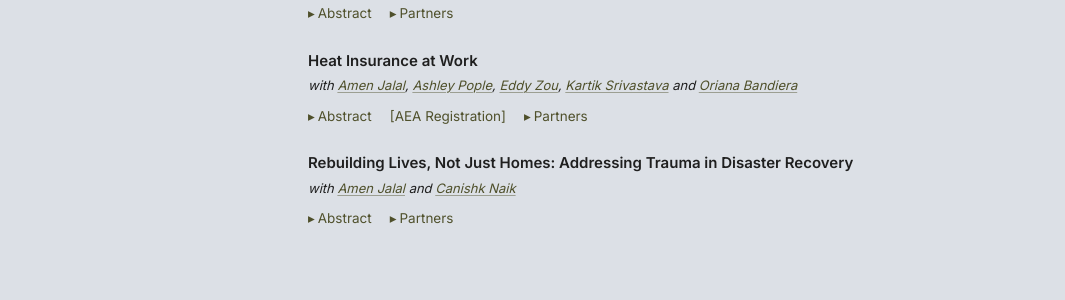
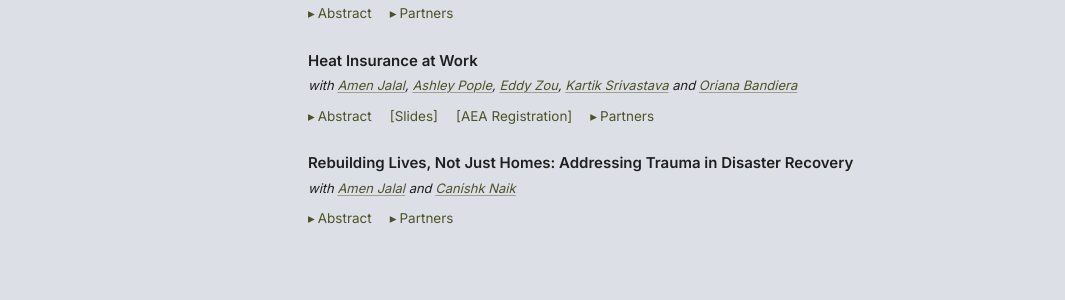
Before and after one commit to polsimpson/polsimpson.github.io, a Jekyll site: the page built from _pages/about.md, in a window 1280 px wide. Shown: the part 556-856 px from the top of the page, without its empty margins (96-1161 px from the left). Built offline with Jekyll 4.4.1, drawn with Linux system fonts in a browser that asks for light colours.

Commit message:
Heat Insurance: add [Slides] link
Co-Authored-By: Claude Opus 4.7 (1M context) <noreply@anthropic.com>

```diff
--- a/_pages/about.md
+++ b/_pages/about.md
@@ -71,6 +71,7 @@ I study how policy can help households and firms cope with and recover from extr
       <summary>Abstract</summary>
       <div class="content">Heatwaves, intensified by climate change, hit the poorest the hardest. Many are exposed to dangerous temperatures through outdoor work or limited access to adaptive resources. In 2024, 37 cities in India surpassed 45°C (113°F), and around 40,000 heat stroke cases were reported. How can social protection systems evolve to address the growing losses caused by extreme heat? We evaluate an innovative intervention in India that offers automatic daily wage payments to low-income workers when temperatures exceed a predetermined threshold. Developed by the Self Employed Women's Association (SEWA) — a union representing over 3 million informal workers — the scheme is the world's first parametric heat insurance product targeting earnings loss. We use a randomized encouragement design, incentivizing SEWA officers to promote enrollment in 2,821 treatment villages, while 2,821 control villages receive no targeted outreach. Panel survey data — combined with high-frequency measurement during the hot season — will allow us to estimate impacts on labor supply, financial decisions, health, consumption, and adaptive behavior. We also assess willingness to pay relative to actuarially fair pricing, providing evidence on the potential for commercial insurance-based heat protection.</div>
     </details>
+    <a class="action-link" href="https://amenjalal.com/docs/JPSZB_2025.pdf">[Slides]</a>
     <a class="action-link" href="https://www.socialscienceregistry.org/trials/15728">[AEA Registration]</a>
     <details>
       <summary>Partners</summary>
```
